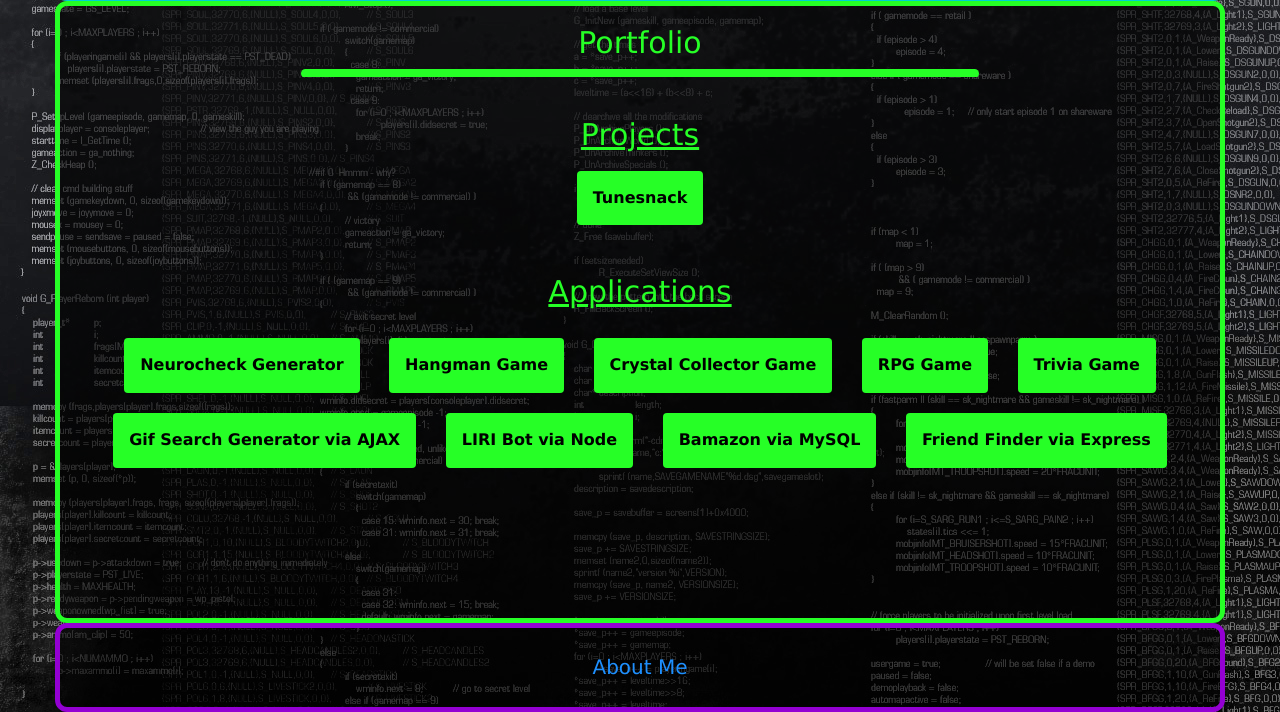
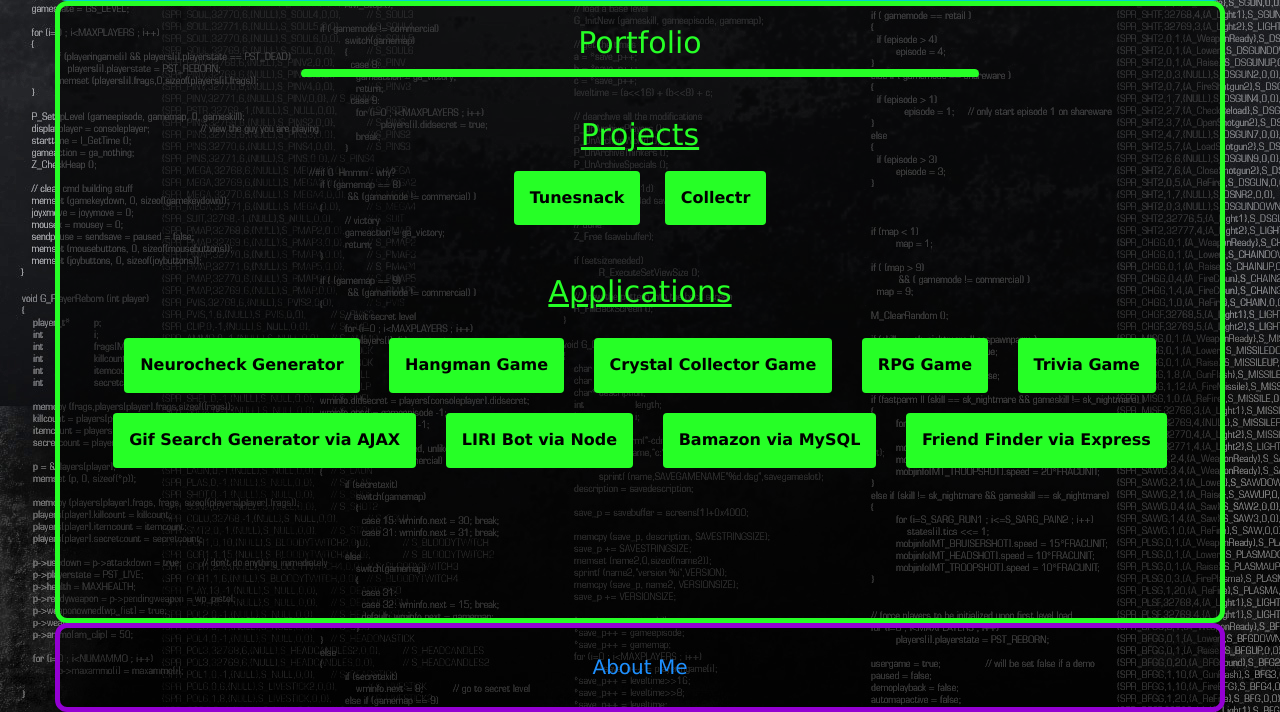
Before and after one commit to MasonJinLuo/portfolio, a PHP site: page / in a window 1280 px wide. Shown: the part 264-976 px from the top of the page. Run offline with PHP 8.4, Linux system fonts and the light colour scheme; some libraries are stand-ins or nearby versions.

Commit message:
some changes

```diff
--- a/aboutme.html
+++ b/aboutme.html
@@ -34,7 +34,7 @@
 			<img src="assets/images/aboutme.jpg" id="aboutMePicture">
 			<br>
 			<br>
-			<p align="left"> Hello visitor, my name is Mason. A little bit about myself, I was born and raised in Chicago. I have a background in nursing. I would describe myself as a high-spirited, energetic, and optimistic individual. I find great pride and joy when I can help people. It is why I decided to pursue nursing as my first career choice. I decided to go into web development because I found an interest in working with computers. A friend of mine introduced me to Northwestern's Coding Bootcamp. Shortly after getting accepted and starting the program, I see myself becoming a coder more and more each day. Everytime I finished an application, it is very rewarding to see my final product. </p>
+			<p align="left"> Hello visitor, my name is Mason. A little bit about myself, I was born and raised in Chicago. I have a background in nursing. I would describe myself as a high-spirited, energetic, and optimistic individual. I find great pride and joy when I can help people, in which is why I decided to pursue nursing as my first career choice. I wanted to gain an extra set of skills and looking back growing up, I thoroughly enjoy working with computers, whether it be computer software or computer components. Thus I took a coding Bootcamp to learn to code. One of my first creations that  I pride myself in, is the "Neurocheck Generator" because it is an application that helps my fellow nurses using my new set of skills as a web developer. I hope to be able to make more applications such as that to help people on a grander scale.  </p>
 
 
 	</div>
--- a/assets/css/style.css
+++ b/assets/css/style.css
@@ -16,7 +16,7 @@ h1{
 }
 
 body {
-    background-image: url("../images/background.jpg");
+    /*background-image: url("../images/background.jpg");*/
     color: white;
     font-family: Verdana, Geneva, sans-serif;
 
--- a/index.html
+++ b/index.html
@@ -15,7 +15,7 @@
 </head>
 
 
-<body>
+<body background="/assets/images/background.jpg">
 
 	<div id="header" class="container">
 		<h1> Mason Luo </h1>
@@ -41,6 +41,15 @@
 		    		<a href="https://github.com/MasonJinLuo/tunesnack" target="_blank">Tunesnack GitHub Respository</a>
 		    		<a href="https://immense-peak-45740.herokuapp.com" target="_blank">Tunesnack Appliation</a>
 		    		<img src="assets/images/tunesnack.png" class="dropdownImage">
+				</div>
+			</div>
+
+			<div class="dropdown">
+			<button class="dropbtn btn">Collectr</button>
+				<div class="dropdown-content">
+		    		<a href="https://github.com/MasonJinLuo/tunesnack" target="_blank">Collectr GitHub Respository</a>
+		    		<a href="https://frozen-ravine-55904.herokuapp.com/" target="_blank">Collectr Appliation</a>
+		    		<img src="assets/images/collectr.jpeg" class="dropdownImage">
 				</div>
 			</div>
 
```
Also changed, not shown: assets/images/Collectr.JPG (added).
